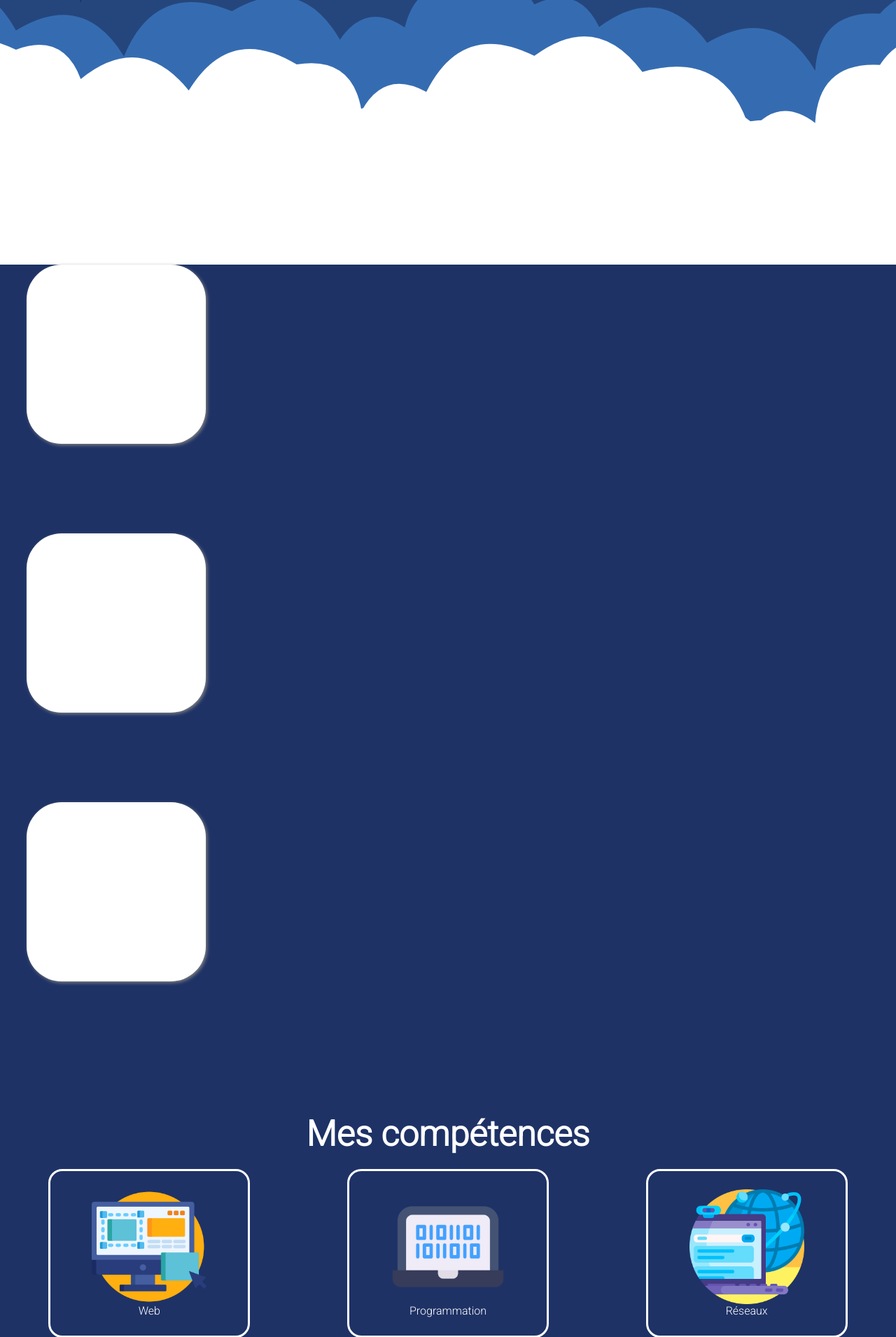
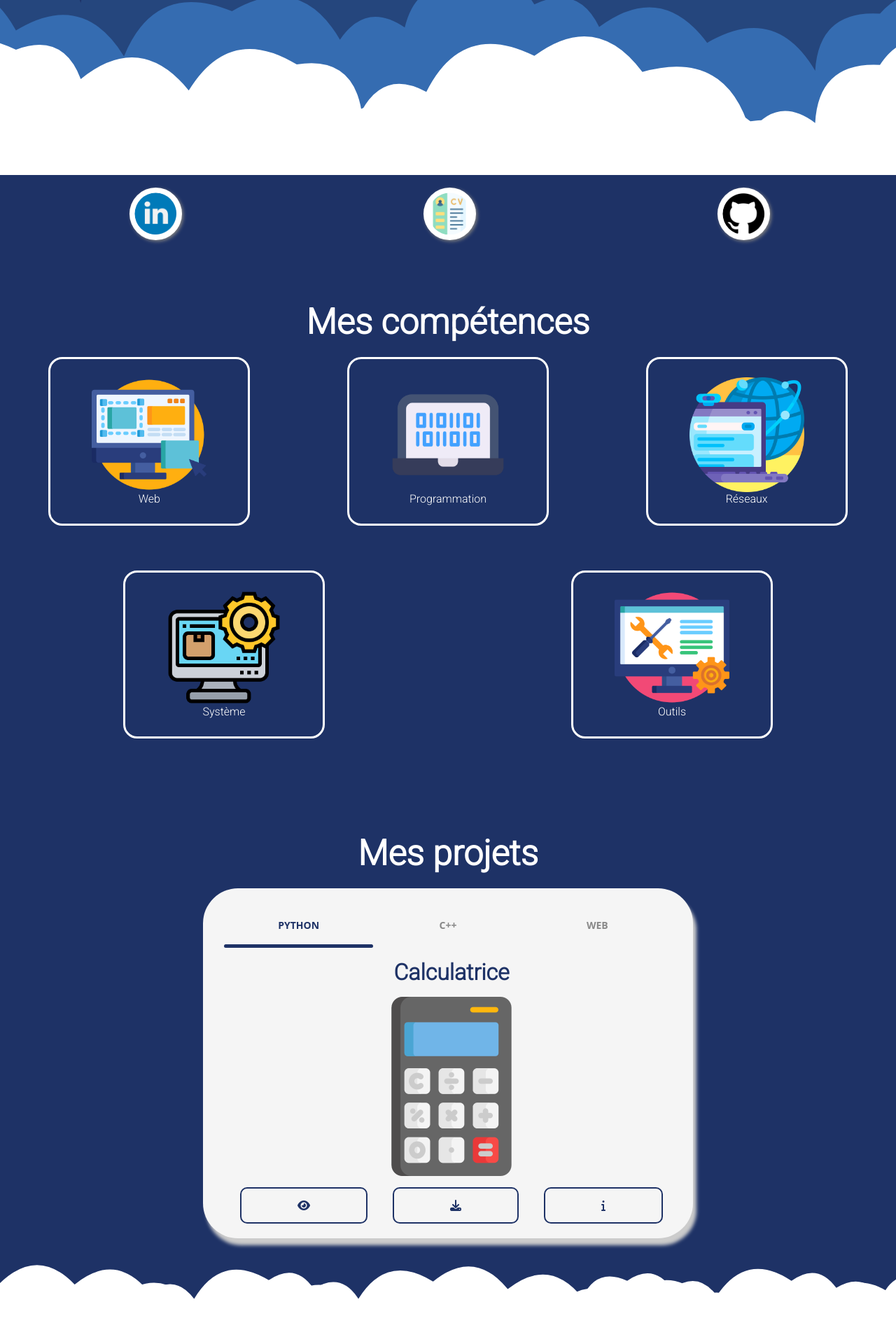
Before and after one commit to Geoffreyriv974/Portfolio, a PHP site: page / in a window 1280 px wide. Shown: the part 470-2380 px from the top of the page at 70% size. Run offline with PHP 8.4, Linux system fonts and the light colour scheme; some libraries are stand-ins or nearby versions.

Commit message:
modification .mes_sites -> style.css

```diff
--- a/css/style.css
+++ b/css/style.css
@@ -18,6 +18,15 @@
 #img_cloudy{
     width: 100%;
     transform: rotate(180deg);
+}
+
+.mes_sites{
+    display: flex;
+    justify-content: space-around;
+    flex-direction: row;
+    align-items: flex-end;
+    padding: 10px;
+    border-radius: 5px;
 }
 
 .bi-linkedin{
```
